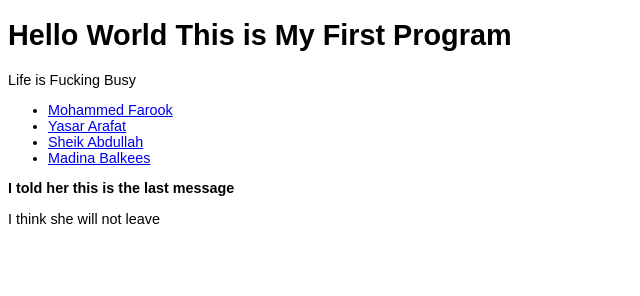
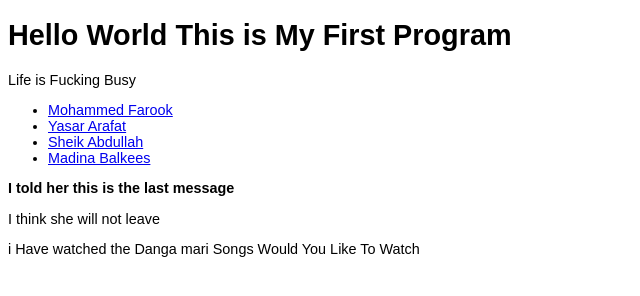
Before and after one commit to yasardesigns/pizza, a plain HTML site: page index.html in a window 1280 px wide. Shown: the whole page, without its empty margins (0-640 px from the left). Drawn offline with Linux system fonts and the light colour scheme.

```diff
--- a/index.html
+++ b/index.html
@@ -28,5 +28,7 @@
 
     <p> I think she will not leave </p>
 
+	<p> i Have watched the Danga mari Songs Would You Like To Watch </p>
+
 </body>
 </html>
```
